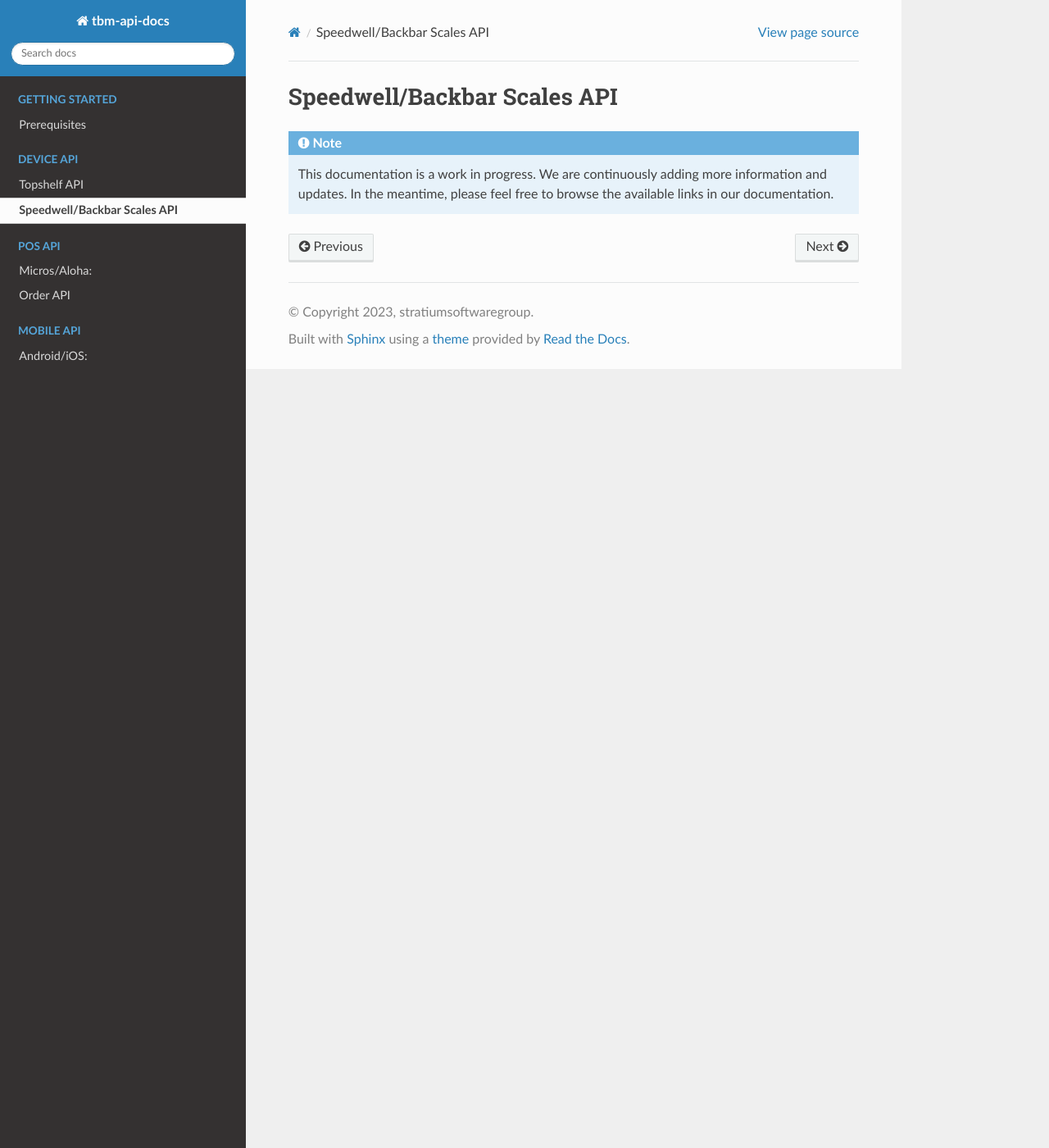
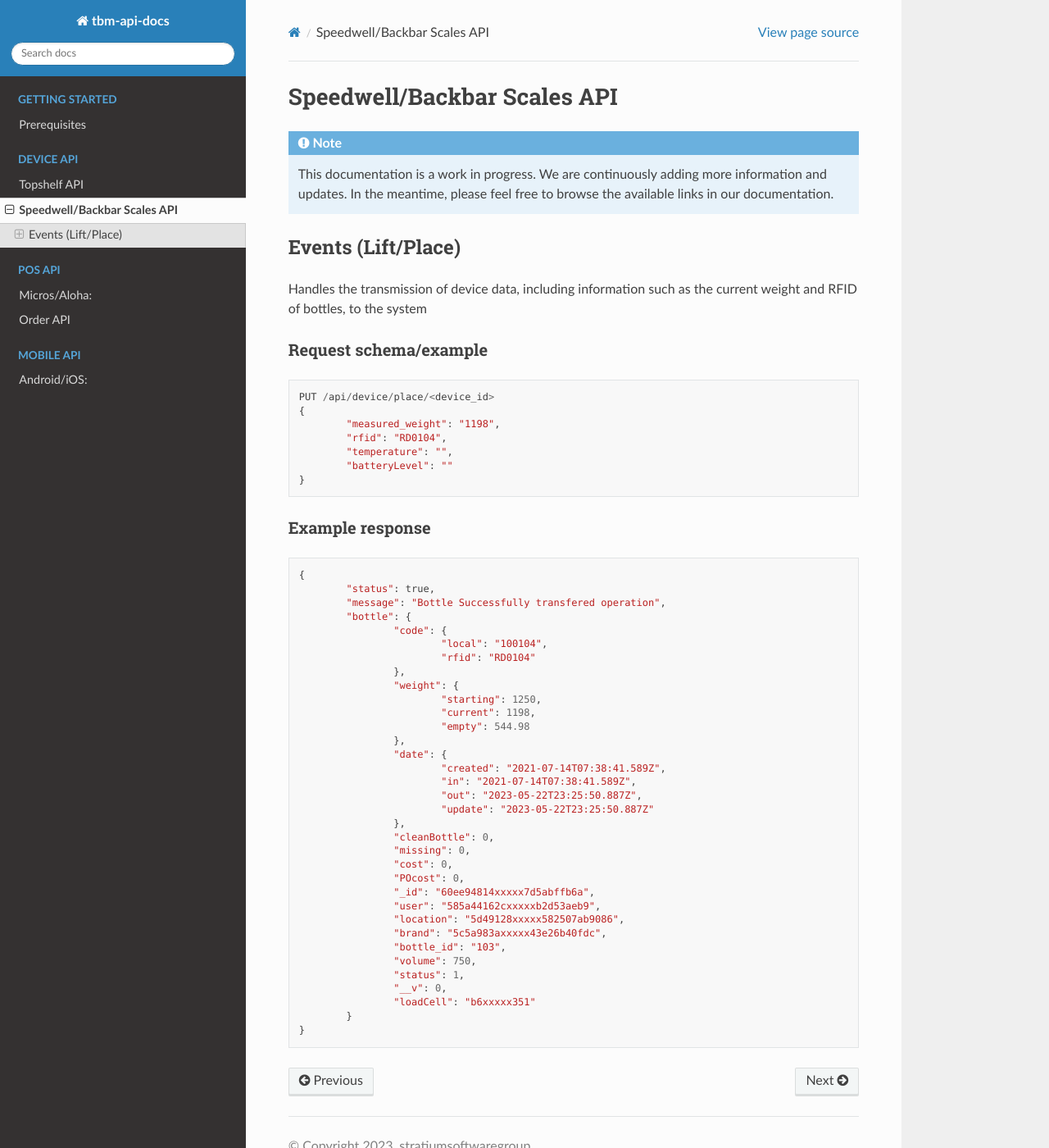
Before and after one commit to gozonjoedaimar/tbm-api-docs, a Sphinx documentation site: the page built from docs/api/device/speedwell_or_backbar.rst, in a window 1280 px wide and 1400 px high. Shown: the whole window at 82% size. Built offline with Sphinx 7.4.7 and the Read the Docs theme 2.0.0, drawn with Linux system fonts in a browser that asks for light colours.

Commit message:
Add speedwell/backbar api

```diff
--- a/docs/api/device/speedwell_or_backbar.rst
+++ b/docs/api/device/speedwell_or_backbar.rst
@@ -2,4 +2,62 @@ Speedwell/Backbar Scales API
 ============================
 
 .. note::
-   This documentation is a work in progress. We are continuously adding more information and updates. In the meantime, please feel free to browse the available links in our documentation.
+	This documentation is a work in progress. We are continuously adding more information and updates. In the meantime, please feel free to browse the available links in our documentation.
+
+Events (Lift/Place)
+-------------------
+
+Handles the transmission of device data, including information such as the current weight and RFID of bottles, to the system
+
+Request schema/example
+^^^^^^^^^^^^^^^^^^^^^^
+
+.. code-block::
+
+	PUT /api/device/place/<device_id>
+	{
+		"measured_weight": "1198",
+		"rfid": "RD0104",
+		"temperature": "",
+		"batteryLevel": ""
+	}
+
+Example response
+^^^^^^^^^^^^^^^^
+
+.. code-block::
+
+	{
+		"status": true,
+		"message": "Bottle Successfully transfered operation",
+		"bottle": {
+			"code": {
+				"local": "100104",
+				"rfid": "RD0104"
+			},
+			"weight": {
+				"starting": 1250,
+				"current": 1198,
+				"empty": 544.98
+			},
+			"date": {
+				"created": "2021-07-14T07:38:41.589Z",
+				"in": "2021-07-14T07:38:41.589Z",
+				"out": "2023-05-22T23:25:50.887Z",
+				"update": "2023-05-22T23:25:50.887Z"
+			},
+			"cleanBottle": 0,
+			"missing": 0,
+			"cost": 0,
+			"POcost": 0,
+			"_id": "60ee94814xxxxx7d5abffb6a",
+			"user": "585a44162cxxxxxb2d53aeb9",
+			"location": "5d49128xxxxx582507ab9086",
+			"brand": "5c5a983axxxxx43e26b40fdc",
+			"bottle_id": "103",
+			"volume": 750,
+			"status": 1,
+			"__v": 0,
+			"loadCell": "b6xxxxx351"
+		}
+	}
```
